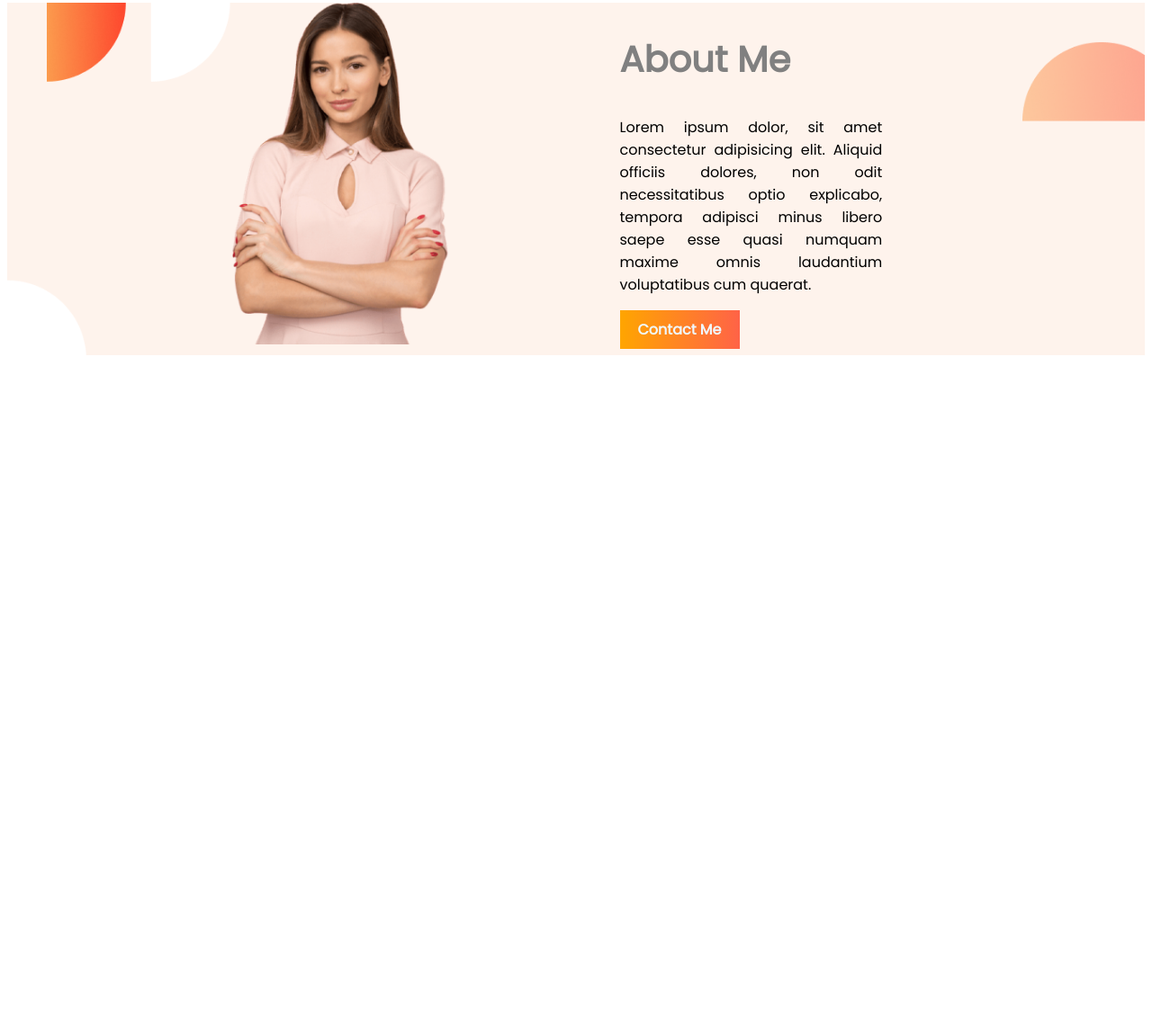
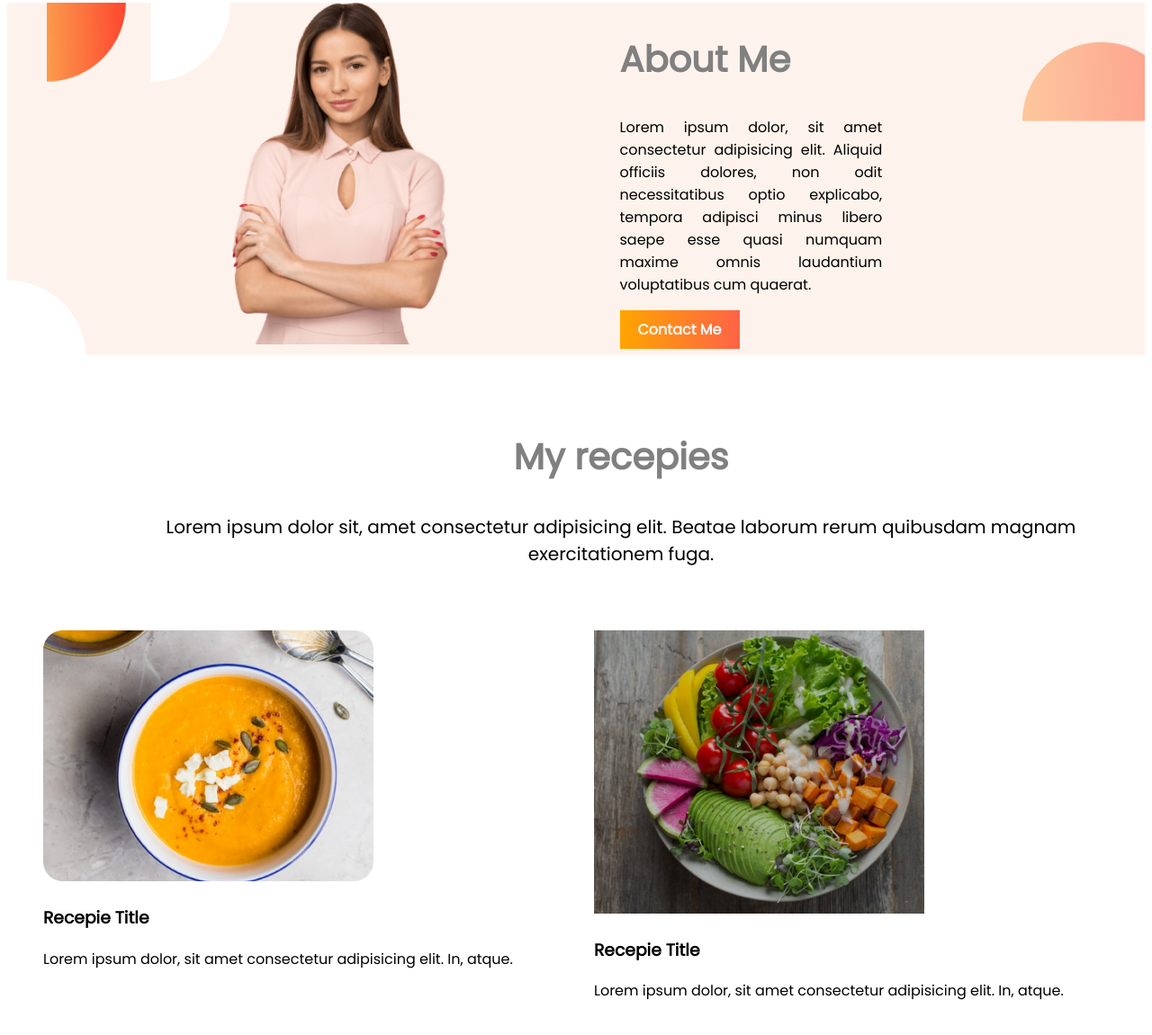
Before and after one commit to NafiaAbdullah/balance-diet, a plain HTML site: page index.html in a window 1280 px wide. Shown: the part 579-1730 px from the top of the page at 90% size. Before the commit the page ends 1024 px from the top, so only its background shows below. Drawn offline with Linux system fonts and the light colour scheme.

Commit message:
last part added

```diff
--- a/index.html
+++ b/index.html
@@ -47,12 +47,41 @@
                         Me</a>
                 </p>
             </div>
-
-
-
         </div>
     </section>
 
+    <section class="last-part">
+        <div class="my-recepies-heading">
+            <h2>My recepies</h2>
+            <p>
+                Lorem ipsum dolor sit, amet consectetur adipisicing elit. Beatae laborum rerum quibusdam magnam
+                exercitationem fuga.
+            </p>
+        </div>
+    </section>
+
+    <section class="last-part">
+
+        <div class="recepie-1">
+            <div>
+                <img src="images/Project Cover.png" alt="">
+            </div>
+            <div>
+                <h3>Recepie Title</h3>
+                <p>Lorem ipsum dolor, sit amet consectetur adipisicing elit. In, atque.</p>
+            </div>
+        </div>
+        <div class="recepie-2">
+            <div>
+                <img src="images/Project Cover5.png" alt="">
+            </div>
+            <div>
+                <h3>Recepie Title</h3>
+                <p>Lorem ipsum dolor, sit amet consectetur adipisicing elit. In, atque.</p>
+            </div>
+        </div>
+
+    </section>
 </body>
 
 </html>
--- a/style.css
+++ b/style.css
@@ -64,3 +64,35 @@
     text-align: justify;
     max-width: 50%;
 }
+
+.my-recepies-heading {
+    text-align: center;
+    padding-left: 100px;
+}
+
+.my-recepies-heading p {
+    font-size: 20px;
+}
+
+
+.recepie-1 {
+    width: 50%;
+    padding-left: 40px;
+
+}
+
+.recepie-1 img {
+    width: 60%;
+}
+
+.recepie-2 {
+    width: 50%;
+}
+
+.recepie-2 img {
+    width: 60%;
+}
+
+.last-part {
+    display: flex;
+}
```
